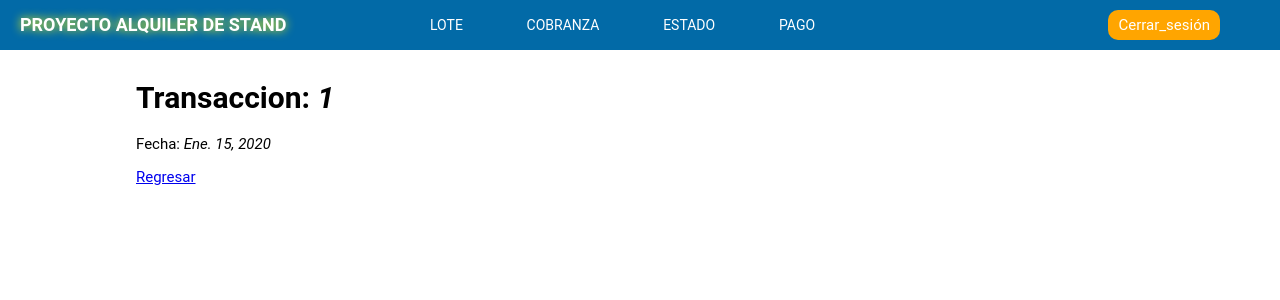
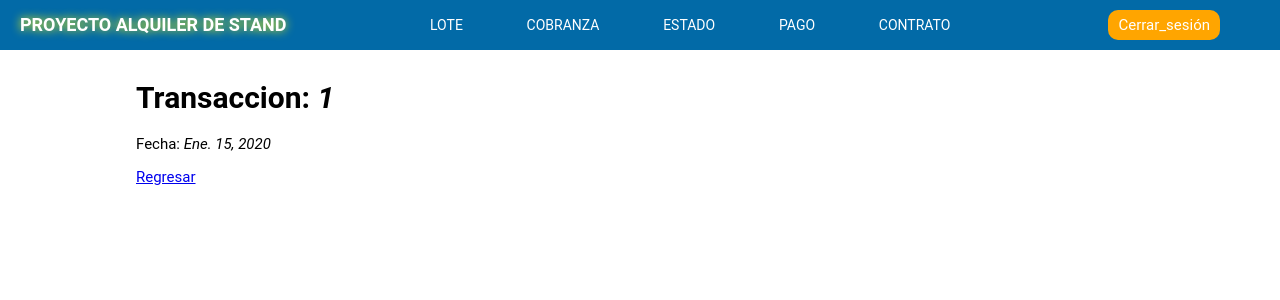
Before and after one commit to jaimematsuda/AlquilerStand, a Django app: page /banco/1 in a window 1280 px wide. Shown: the top 300 px of the page. Run offline with Django 3.2, Linux system fonts and the light colour scheme; tables that the repository leaves empty hold one stand-in row (values such as "Sample post"); some libraries are stand-ins or nearby versions.

Commit message:
MainMenu se agrego link contrato

```diff
--- a/templates/base.html
+++ b/templates/base.html
@@ -32,6 +32,9 @@
 				<li class="MainMenu-item">
 					<a href="{% url "pagos:list" %}" class="MainMenu-link">Pago</a>
 				</li>
+				<li class="MainMenu-item">
+					<a href="{% url "contratos:list" %}" class="MainMenu-link">Contrato</a>
+				</li>
 			</ul>
 			<div class="Header-login">
 				<button class="Header-buttonlogin">Cerrar_sesión</button>
```
